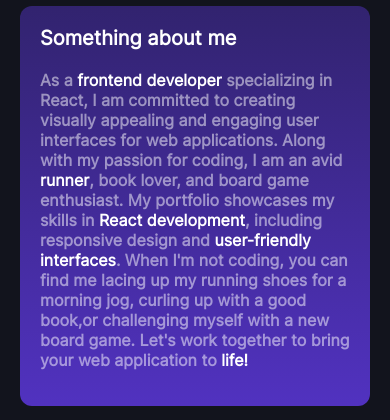
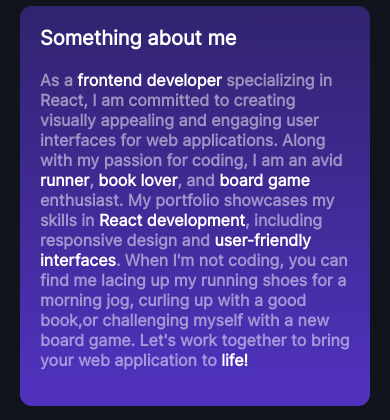
Before and after one commit to AdamKowalczuk/portfolio-2023, a React (Create React App) app: page / in a window 390 px wide. Shown: the part 637-1057 px from the top of the page. Built offline with nearby package versions, Linux system fonts and the light colour scheme.

Commit message:
Add tablet version

```diff
--- a/src/pages/About/About.js
+++ b/src/pages/About/About.js
@@ -24,7 +24,7 @@
   display: flex;
   justify-content: center;
   align-items: flex-end;
-  @media only screen and (max-width: 600px) {
+  @media only screen and (max-width: 1000px) {
     width: 100%;
   }
 `;
@@ -59,10 +59,12 @@
       font-weight: 700;
     }
   }
+  @media only screen and (max-width: 1000px) {
+    width: auto;
+    padding: 20px;
+  }
   @media only screen and (max-width: 600px) {
-    width: auto;
     margin: 30px 0;
-    padding: 20px;
   }
 `;
 
@@ -73,7 +75,7 @@
     background-size: contain;
     height: 500px;
   }
-  @media only screen and (max-width: 600px) {
+  @media only screen and (max-width: 1000px) {
     img {
       height: auto;
     }
@@ -123,10 +125,10 @@
         <h3>Something about me</h3>
         <p>
           As a <b>frontend developer</b> specializing in React, I am committed to creating visually appealing and engaging user interfaces for web
-          applications. Along with my passion for coding, I am an avid <b>runner</b>, book lover, and board game enthusiast. My portfolio showcases my
-          skills in <b>React development</b>, including responsive design and <b>user-friendly interfaces</b>. When I'm not coding, you can find me
-          lacing up my running shoes for a morning jog, curling up with a good book,or challenging myself with a new board game. Let's work together
-          to bring your web application to <b>life!</b>
+          applications. Along with my passion for coding, I am an avid <b>runner</b>, <b>book lover</b>, and <b>board game</b> enthusiast. My
+          portfolio showcases my skills in <b>React development</b>, including responsive design and <b>user-friendly interfaces</b>. When I'm not
+          coding, you can find me lacing up my running shoes for a morning jog, curling up with a good book,or challenging myself with a new board
+          game. Let's work together to bring your web application to <b>life!</b>
         </p>
       </AboutDescription>
     </>
--- a/src/pages/Projects/Projects.js
+++ b/src/pages/Projects/Projects.js
@@ -22,7 +22,7 @@
   gap: 50px;
   margin-top: 50px;
   margin-bottom: 50px;
-  @media only screen and (max-width: 600px) {
+  @media only screen and (max-width: 1200px) {
     gap: 20px;
     margin-top: 20px;
     margin-bottom: 20px;
@@ -38,10 +38,13 @@
   .last-project {
     height: 490px;
   }
-  @media only screen and (max-width: 600px) {
+  @media only screen and (max-width: 1200px) {
     flex-direction: ${(props) => (props.reverse ? "column-reverse" : "column")};
     width: 100%;
     gap: 20px;
+    align-items: center;
+  }
+  @media only screen and (max-width: 600px) {
     .last-project {
       height: calc(100vw - 40px);
     }
```
Also changed, not shown: src/app.css (+7 -3 lines).
